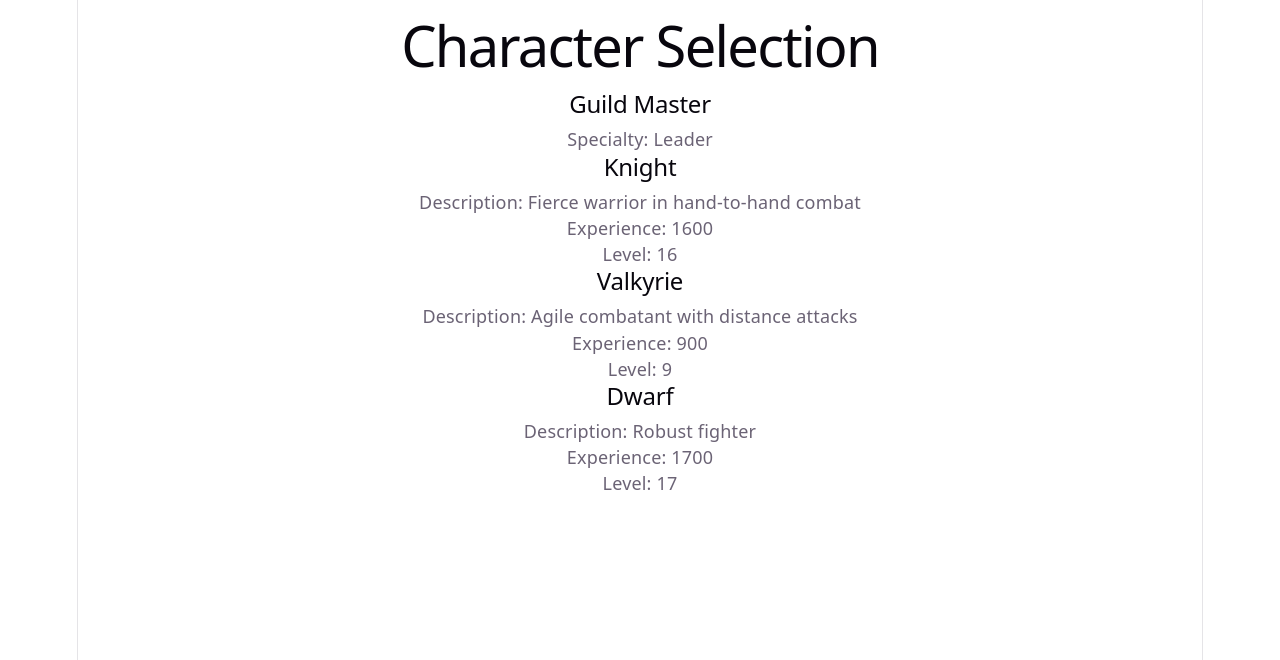
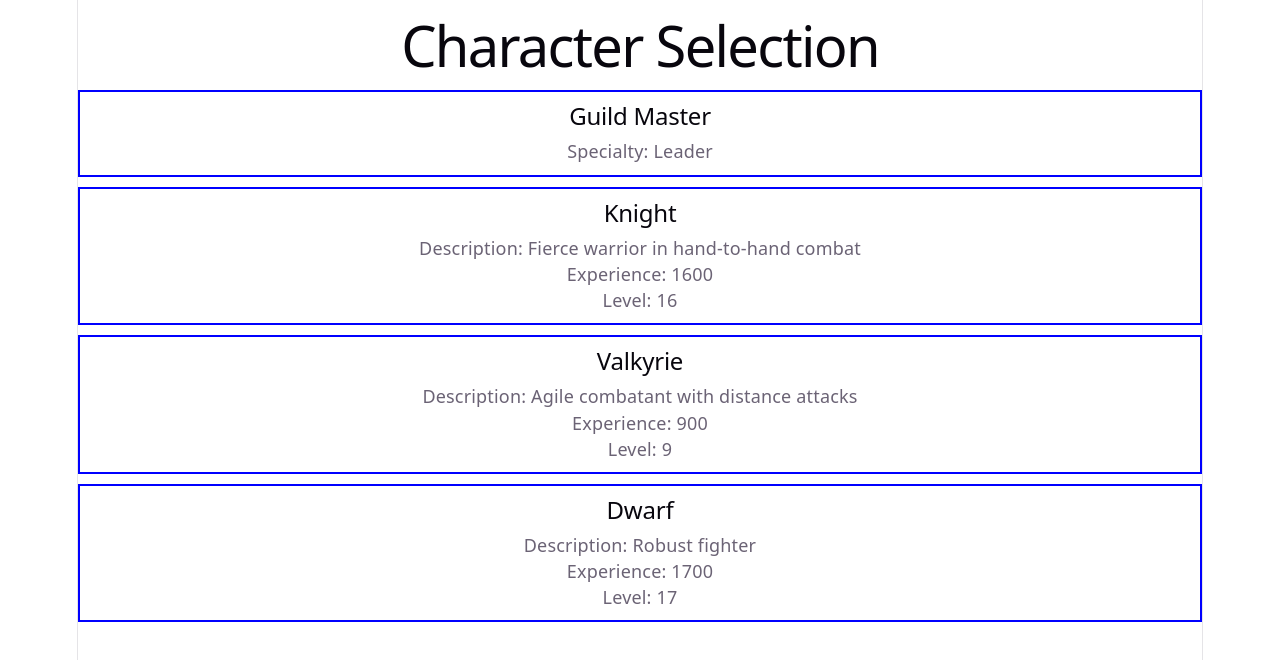
Before and after one commit to haysway/rpg-character-selection, a React (Vite) app: page / in a window 1280 px wide. Shown: the top 660 px of the page. Built offline with nearby package versions, Linux system fonts and the light colour scheme.

Commit message:
react components styled

```diff
--- /dev/null
+++ b/src/components/Card.css
@@ -0,0 +1,5 @@
+.card-box {
+    border: 2px solid blue;
+    margin: 10px 0;
+    padding: 10px;
+}
--- a/src/components/Card.jsx
+++ b/src/components/Card.jsx
@@ -1,5 +1,7 @@
+import "./Card.css";
+
 function Card(props) {
-    return <div>{props.children}</div>;
+    return <div className="card-box">{props.children}</div>;
 }
 
 export default Card;
```
